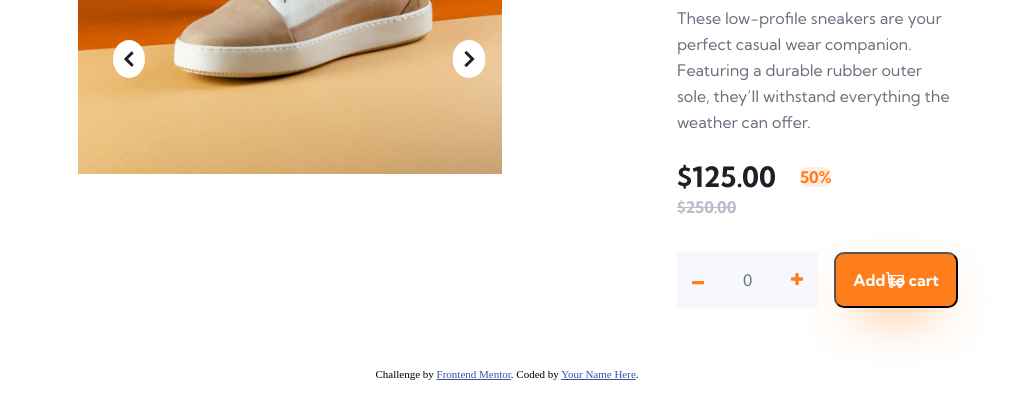
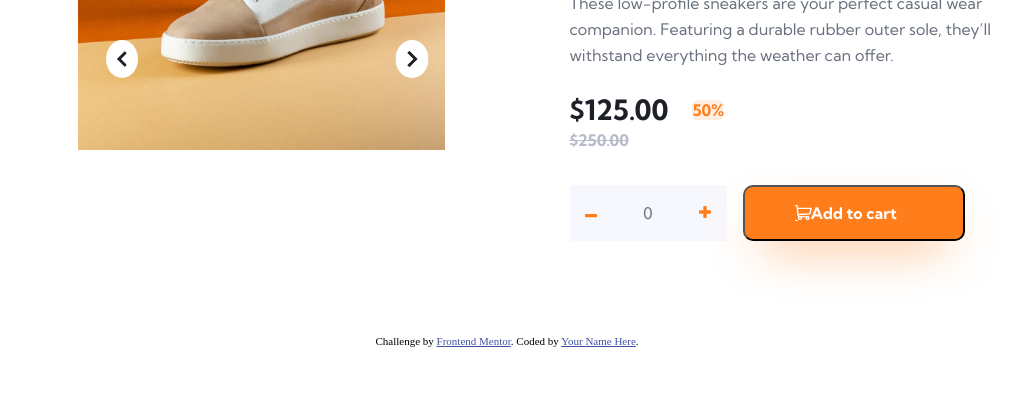
Before and after one commit to leecockcroft/project-1, a plain HTML site: page index.html in a window 1280 px wide. Shown: the part 384-800 px from the top of the page, without its empty margins (133-1154 px from the left). Drawn offline with Linux system fonts and the light colour scheme.

Commit message:
Update style.css

```diff
--- a/style.css
+++ b/style.css
@@ -288,7 +288,7 @@ font-weight: 400;
 line-height: 2.6rem; /* 173.333% */
 }
 main{
-  gap: 1rem;
+    gap: 12.5rem;
   display: grid;
   grid-template-columns: 1fr 1fr;
     padding: 0 2.4rem;
@@ -299,6 +299,10 @@ main{
   border-radius: 15px;
   overflow: hidden;
 
+}
+
+.main-text .container{
+  padding:0;
 }
 
 .main-subheader{
@@ -312,6 +316,7 @@ line-height: 4.8rem; /* 109.091% */
 .main-text{
 
   font-size: 1.6rem;
+  width: 44.5rem;
 
   line-height: 2.6rem; /* 162.5% */
 }
```
